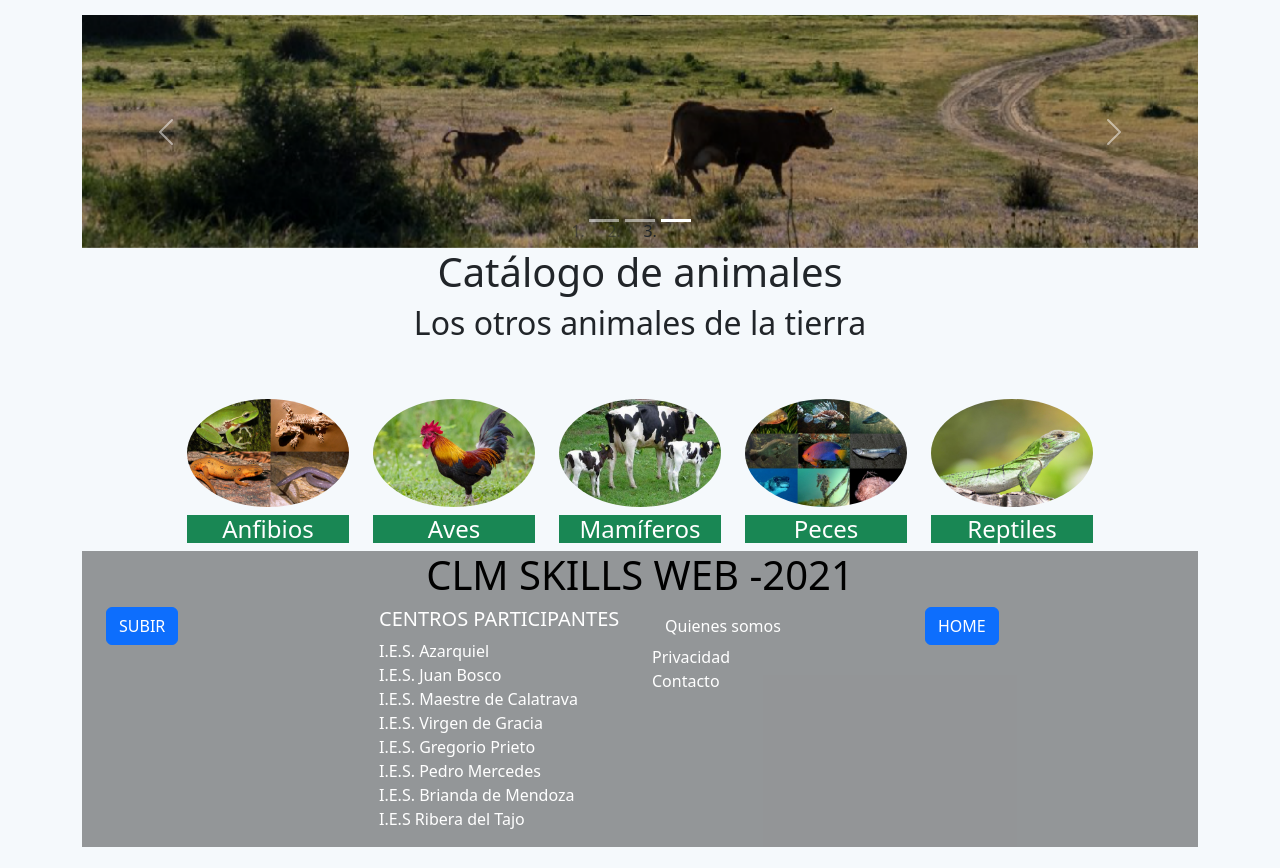
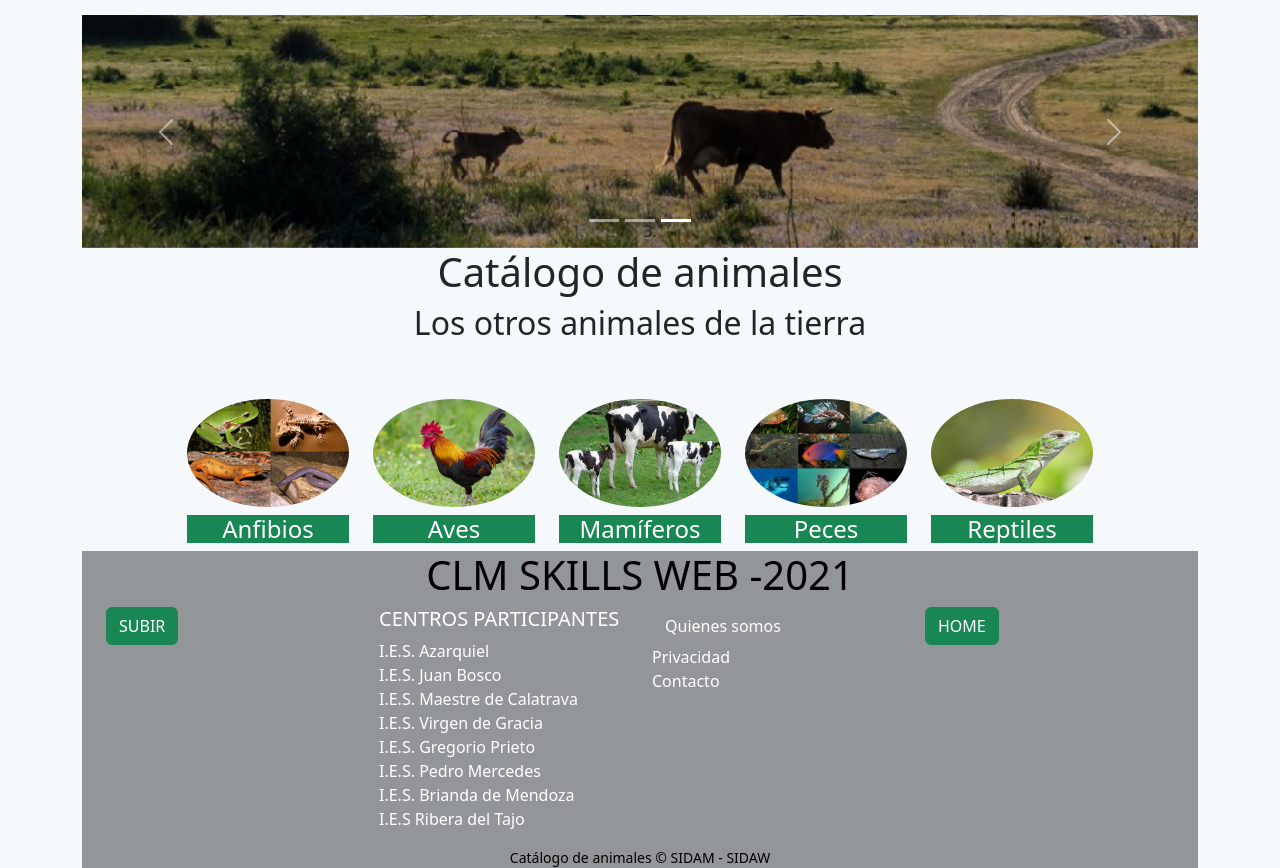
Before and after one commit to Adriguzman/webskill, a plain HTML site: page index.html in a window 1280 px wide. Shown: the part 88-956 px from the top of the page. Before the commit the page ends 935 px from the top, so only its background shows below. Drawn offline with nearby package versions, Linux system fonts and the light colour scheme.

Commit message:
revision

```diff
--- a/index.html
+++ b/index.html
@@ -238,7 +238,7 @@
             <div class="container">
                 <div class="row">
                     <div class="col-lg-3 col-md-6 mb-4 mb-md-0">
-                        <a href="#" class="btn btn-primary">SUBIR</a>
+                        <a href="#" class="btn btn-primary btn-success text-white">SUBIR</a>
                     </div>
                     <div class="col-lg-3 col-md-6 mb-4 mb-md-0">
                         <h5 class="text-uppercase">Centros participantes </h5>
@@ -325,8 +325,11 @@
 
                     </div>
                     <div class="col-lg-3 col-md-6 mb-4 mb-md-0">
-                        <a href="#" class="btn btn-primary">HOME</a>
+                        <a href="#" class="btn btn-primary btn-success text-white">HOME</a>
                     </div>
+                </div>
+                <div class="row">
+                    <div class="col-12 text-center small" style="color: black;">Catálogo de animales © SIDAM - SIDAW</div>
                 </div>
             </div>
         </footer>
```
